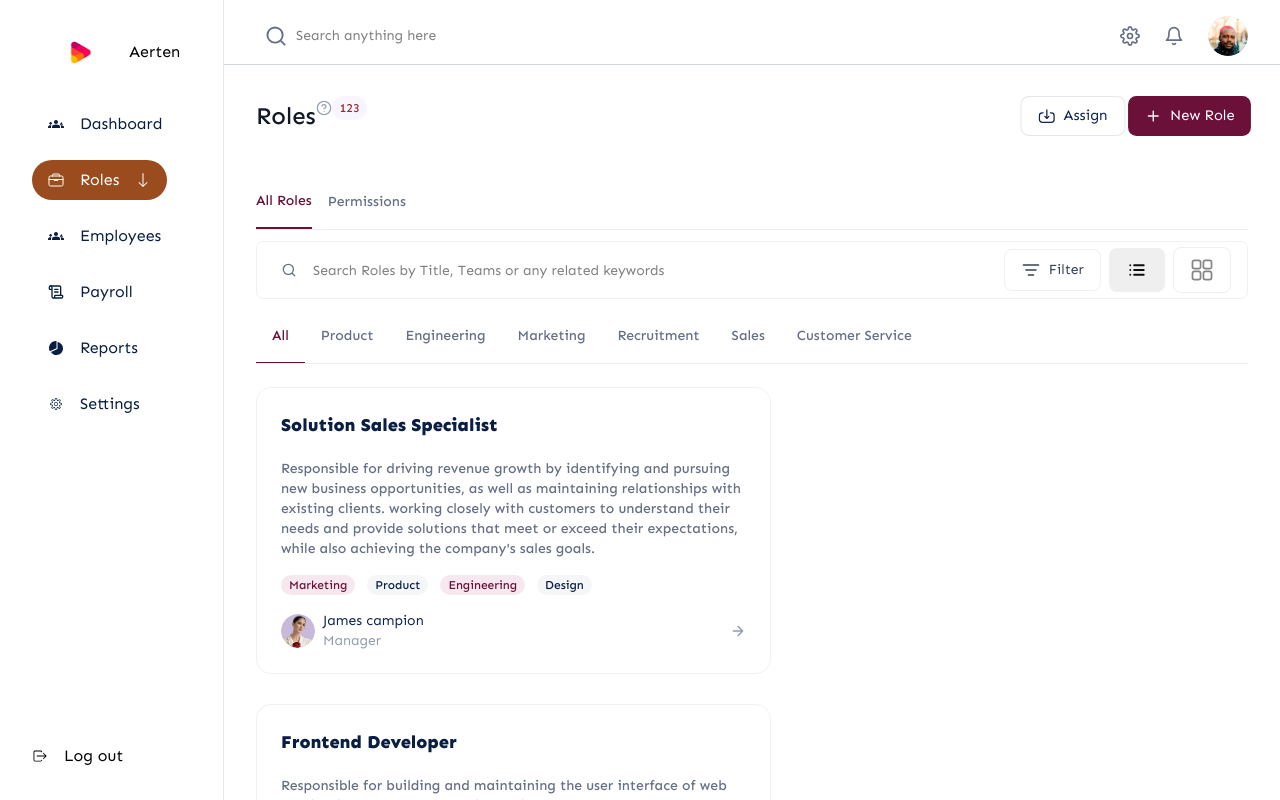
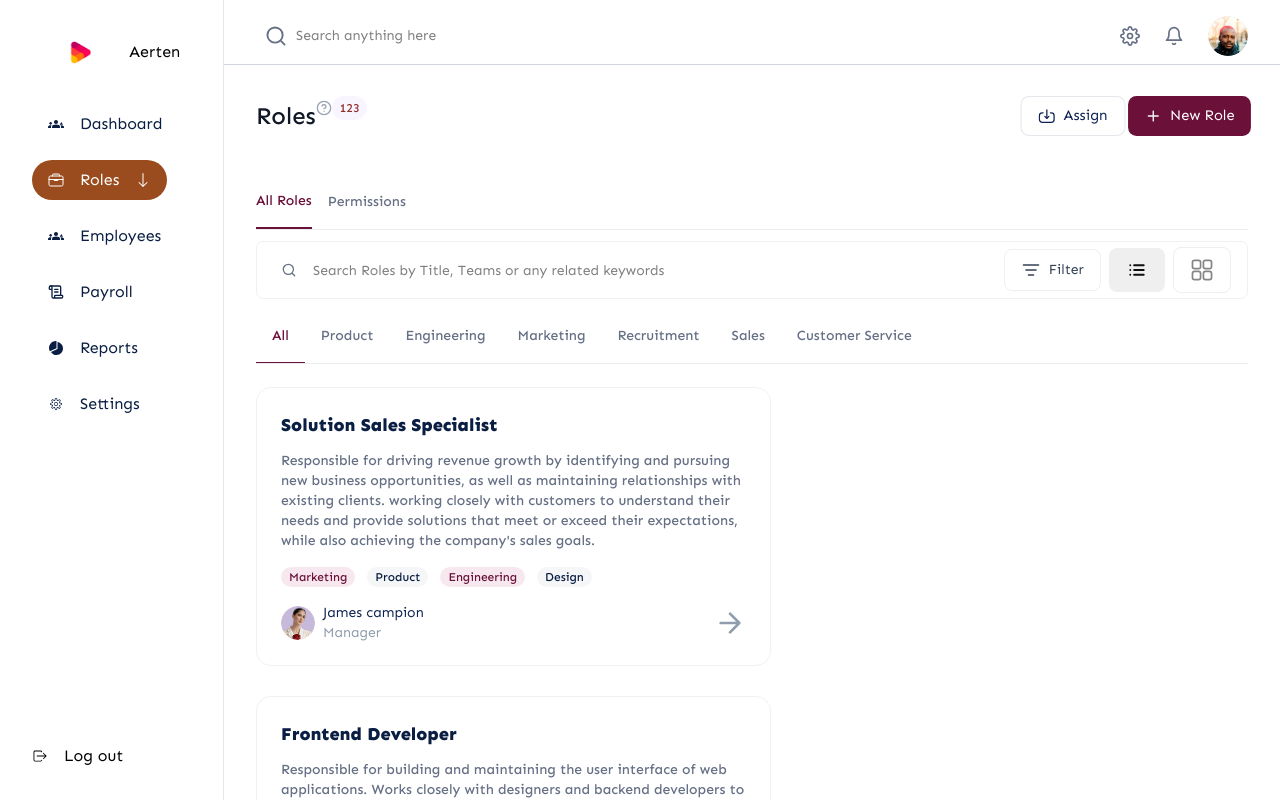
Before and after one commit to tilobaaa/aerten-hr, a React (Vite) app: page /roles in a window 1280 px wide. Shown: the top 800 px of the page. Built offline with nearby package versions, Linux system fonts and the light colour scheme.

Commit message:
transfering all

```diff
--- a/src/components/Roles/All.jsx
+++ b/src/components/Roles/All.jsx
@@ -15,7 +15,7 @@ const All = () => {
             <p className="text-[#091e42] text-lg font-black ">{role.role}</p>
             <div>{/* of the people */}</div>
           </div>
-          <p className="pt-5 text-sm font-medium text-[#667085] w-[29.0625rem]">
+          <p className="pt-3 text-sm font-medium text-[#667085] w-[29.0625rem]">
             {role.desc}
           </p>
           <div className="flex gap-3 items-center py-4">
@@ -42,7 +42,7 @@ const All = () => {
               </div>
             </div>
             <button className="cursor-pointer">
-                <img className="w-4 h-4" src={arrowRightSvg} alt="" />
+                <img className="w-8 h-8" src={arrowRightSvg} alt="" />
             </button>
           </div>
         </div>
```
